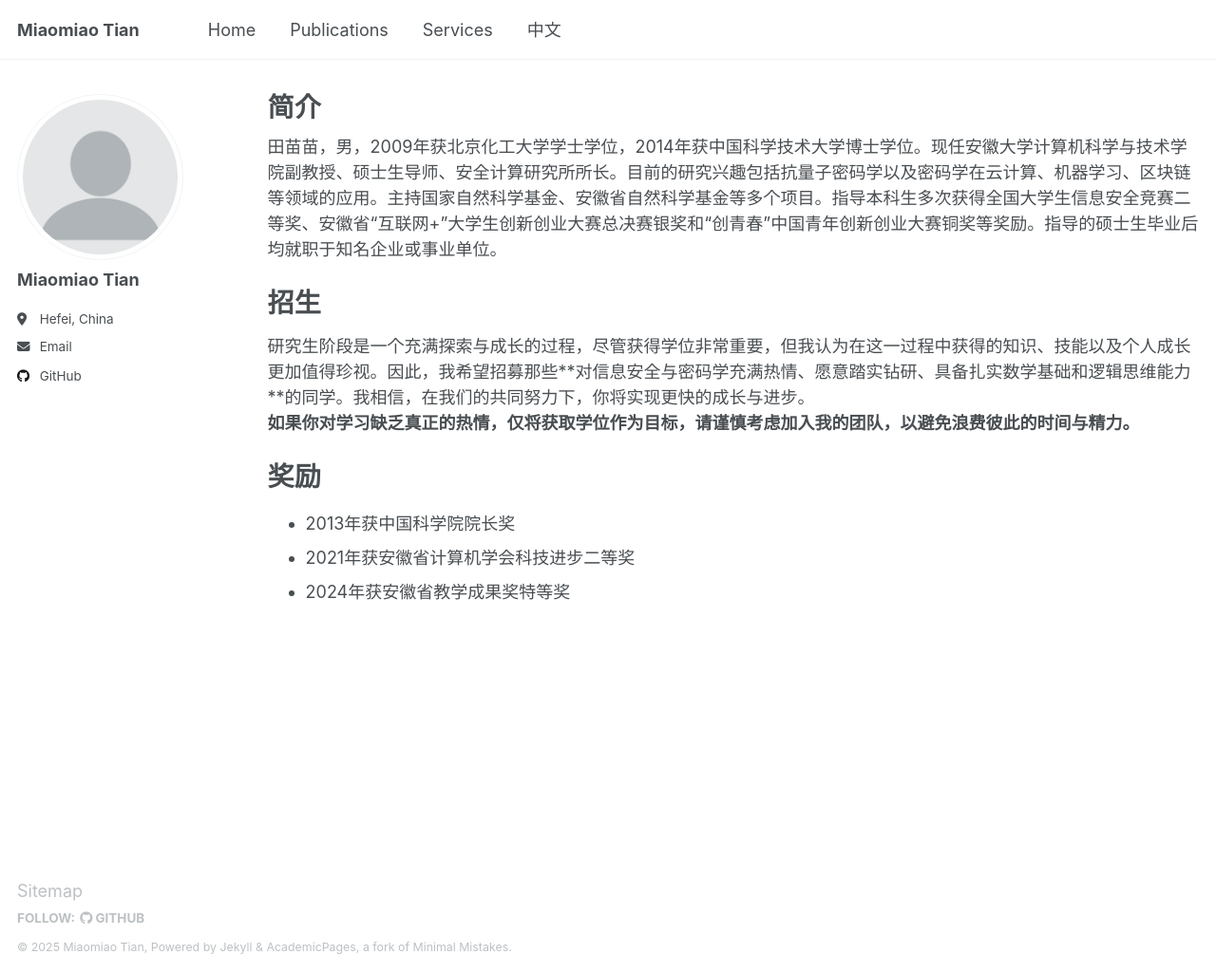
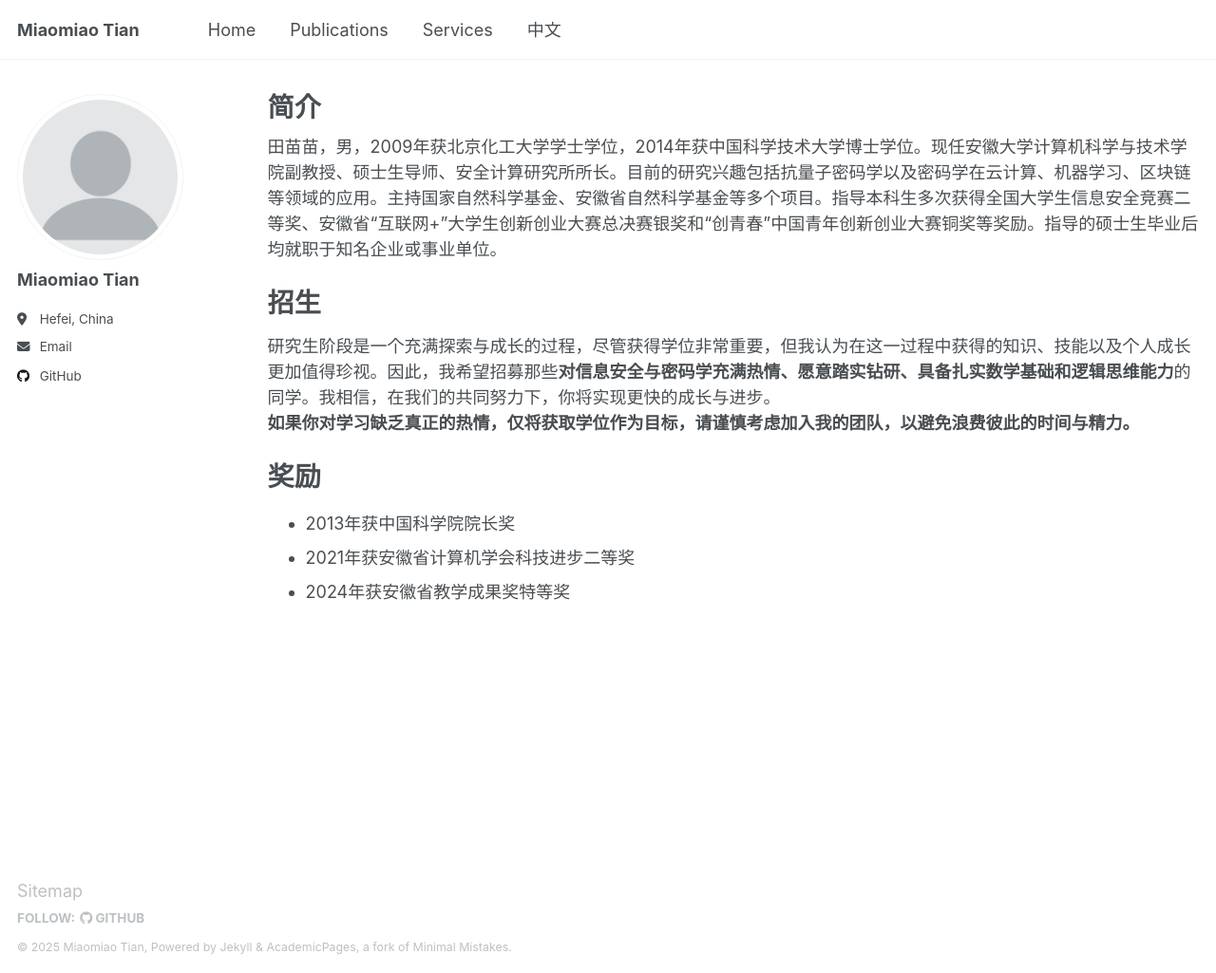
Before and after one commit to dmtian/dmtian.github.io, a Jekyll site: the page built from _pages/chinese.html, in a window 1280 px wide and 1025 px high. Shown: the whole window at 95% size. Built offline with Jekyll 4.4.1, drawn with Linux system fonts in a browser that asks for light colours.

```diff
--- a/_pages/chinese.html
+++ b/_pages/chinese.html
@@ -9,7 +9,7 @@ author_profile: true
 <br>
 <br>
 <h1>招生</h1>
-研究生阶段是一个充满探索与成长的过程，尽管获得学位非常重要，但我认为在这一过程中获得的知识、技能以及个人成长更加值得珍视。因此，我希望招募那些**对信息安全与密码学充满热情、愿意踏实钻研、具备扎实数学基础和逻辑思维能力**的同学。我相信，在我们的共同努力下，你将实现更快的成长与进步。
+研究生阶段是一个充满探索与成长的过程，尽管获得学位非常重要，但我认为在这一过程中获得的知识、技能以及个人成长更加值得珍视。因此，我希望招募那些<b>对信息安全与密码学充满热情、愿意踏实钻研、具备扎实数学基础和逻辑思维能力</b>的同学。我相信，在我们的共同努力下，你将实现更快的成长与进步。
 <br>
 <b>如果你对学习缺乏真正的热情，仅将获取学位作为目标，请谨慎考虑加入我的团队，以避免浪费彼此的时间与精力。</b>
 
```
